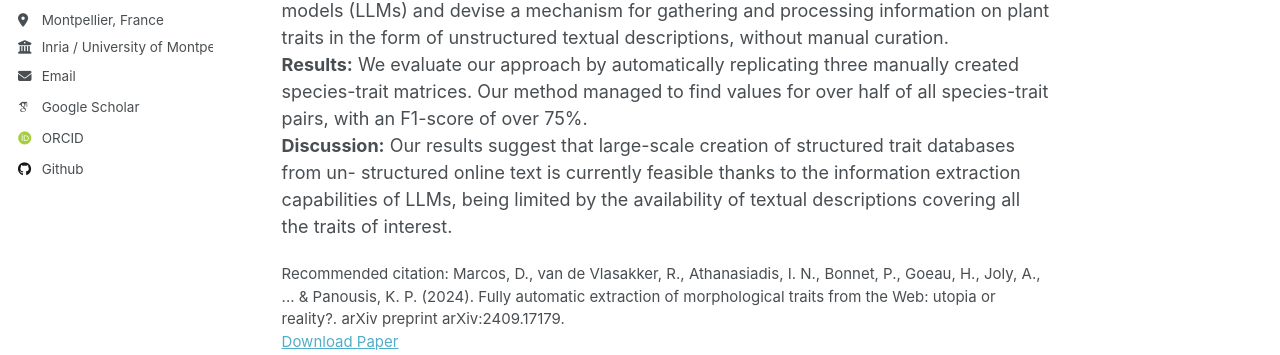
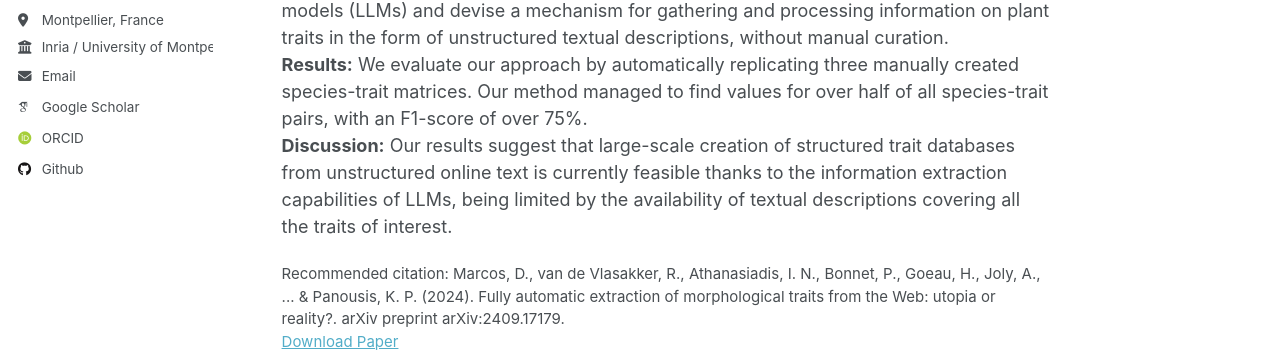
Before and after one commit to cesar-leblanc/cesar-leblanc.github.io, a Jekyll site: the page built from _publications/0004-2024-paper.md, in a window 1280 px wide and 900 px high. Shown: the part 423-778 px from the top of the window. Built offline with Jekyll 4.4.1, drawn with Linux system fonts in a browser that asks for light colours; some web fonts are replaced.

Commit message:
Correct typos from abstract of APPS paper

```diff
--- a/_publications/0004-2024-paper.md
+++ b/_publications/0004-2024-paper.md
@@ -15,8 +15,5 @@ However, compiling trait information for even a moderate number of species is a
 At the same time, massive amounts of information about species descriptions is available online in the form of text, although the lack of structure makes this source of data impossible to use at scale.
 **Method:** To overcome this, we propose to leverage recent advances in large language models (LLMs) and devise a mechanism for gathering and processing information on plant traits in the form of unstructured textual descriptions, without manual curation.
 **Results:** We evaluate our approach by automatically replicating three manually created species-trait matrices.
-Our method managed to find values for over half of all species-trait pairs, with an
-F1-score of over 75%.
-**Discussion:** Our results suggest that large-scale creation of structured trait databases from un-
-structured online text is currently feasible thanks to the information extraction capabilities of
-LLMs, being limited by the availability of textual descriptions covering all the traits of interest.
+Our method managed to find values for over half of all species-trait pairs, with an F1-score of over 75%.
+**Discussion:** Our results suggest that large-scale creation of structured trait databases from unstructured online text is currently feasible thanks to the information extraction capabilities of LLMs, being limited by the availability of textual descriptions covering all the traits of interest.
```
